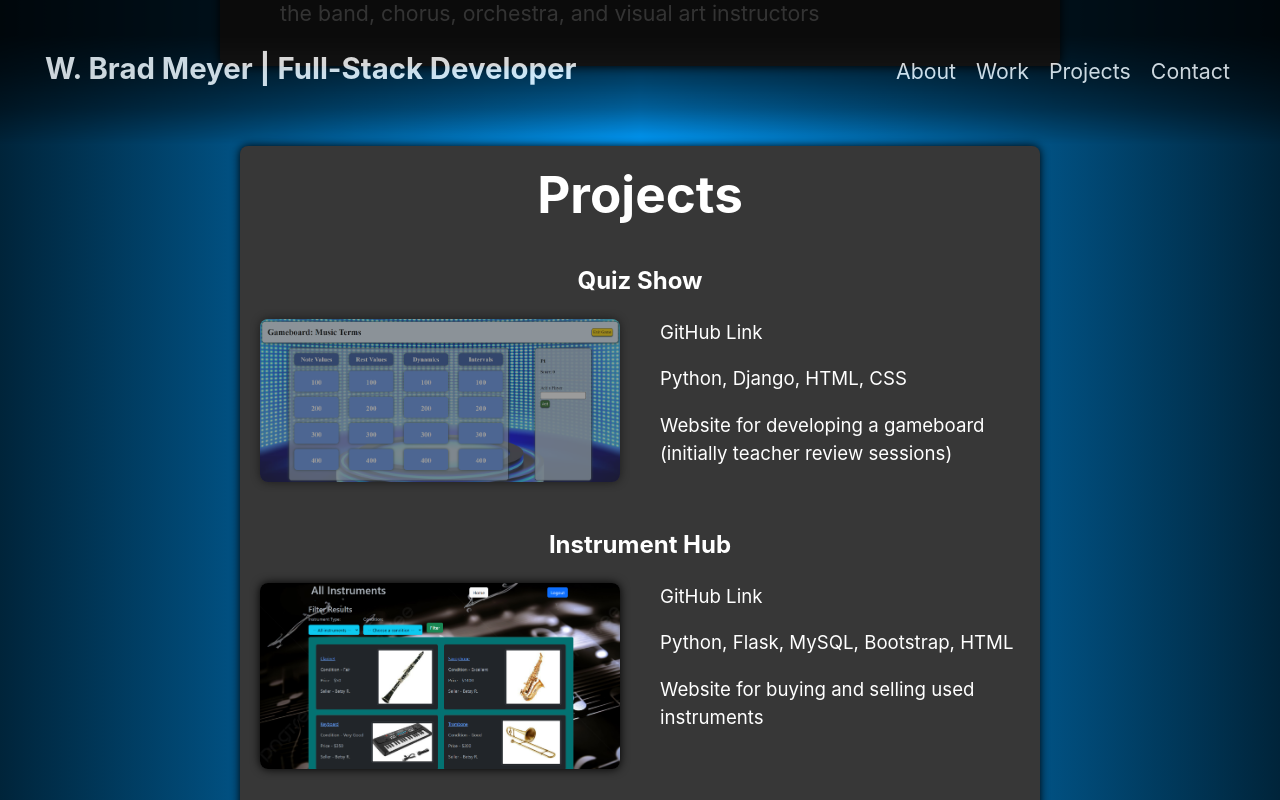
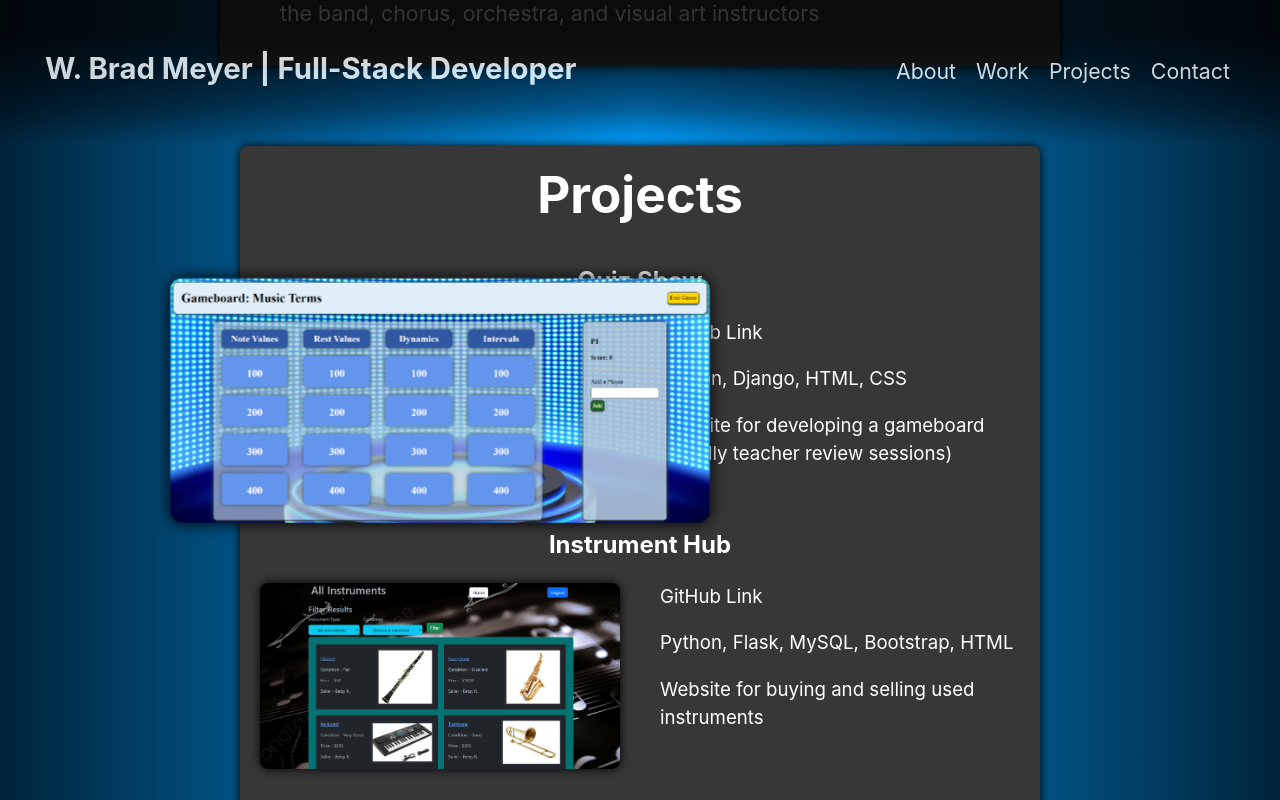
Before and after one commit to Wbradmeyer/vitePortfolio, a Vue app: page / in a window 1280 px wide. In both pictures the pointer is over the picture 440 px from the left and 1674 px from the top of the page. Shown: the part 1274-2074 px from the top of the page. Built offline with nearby package versions, Linux system fonts and the light colour scheme.

Commit message:
enlarge onhover

```diff
--- a/src/components/Projects.vue
+++ b/src/components/Projects.vue
@@ -72,7 +72,7 @@
     }
 
     .project.pic:hover {
-        opacity: 0.5;
+        transform: scale(1.5);
     }
 
     a, p {
```
